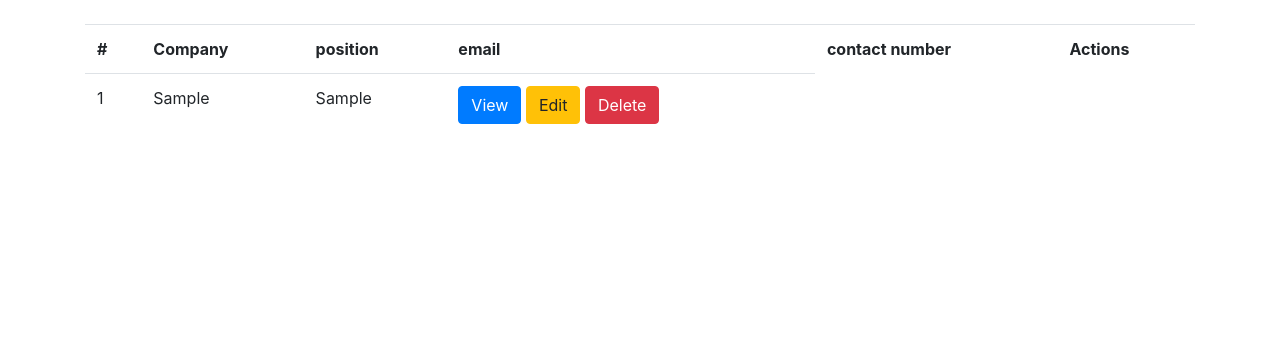
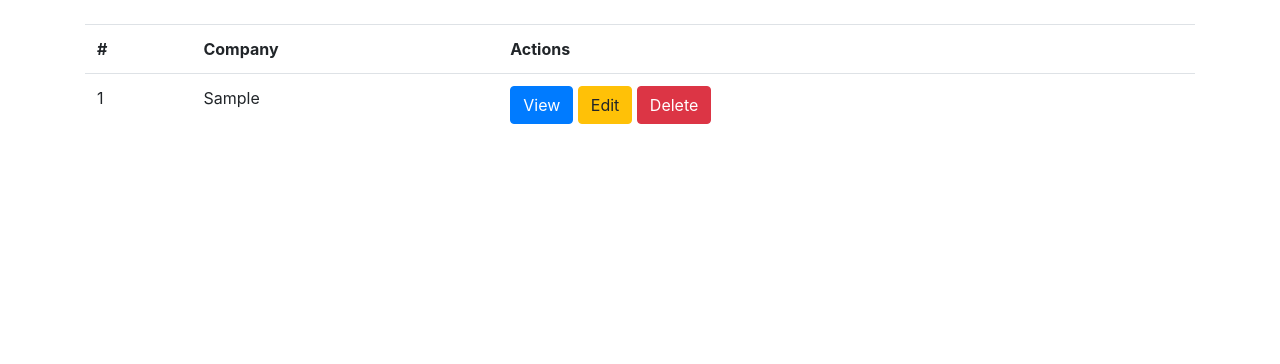
Before and after one commit to adrian3xl/VacancyWebsite, a PHP site: page /view_employerrecords.php in a window 1280 px wide. Shown: the part 56-420 px from the top of the page. Run offline with PHP 8.4, Linux system fonts and the light colour scheme; tables that the repository leaves empty or names only in its code hold one stand-in row (values such as "Sample post"); some libraries are stand-ins or nearby versions.

```diff
--- a/createvacancy.php
+++ b/createvacancy.php
@@ -20,7 +20,7 @@
             <label for="employer_id">Employers in System</label>
             <select class="form-control" id="employer_id" name="employer_id">
                 <?php while($r = $results->fetch(PDO::FETCH_ASSOC)) {?>
-                   <option value="<?php echo $r['employer_id'] ?>"><?php echo $r['employer']; ?></option>
+                   <option value="<?php echo $r['employer_id'] ?>"><?php echo $r['company']; ?></option>
                 <?php }?>
             </select>
         </div>
--- a/view_employerrecords.php
+++ b/view_employerrecords.php
@@ -14,16 +14,14 @@
         <tr>
             <th>#</th>
             <th>Company</th>
-            <th>position</th>
-            <th>email</th>
-            <th>contact number</th>
-            <th>Actions</th>
+
+           <th>Actions</th>
         </tr>
         <?php while($r = $results->fetch(PDO::FETCH_ASSOC)) { ?>
            <tr>
            <td><?php echo $r['employer_id'] ?></td>
                 <td><?php echo $r['company'] ?></td>
-                <td><?php echo $r['position'] ?></td>
+
 
                 <td>
                     <a href="viewemployerdetails.php?id=<?php echo $r['employer_id'] ?>" class="btn btn-primary">View</a>
```
